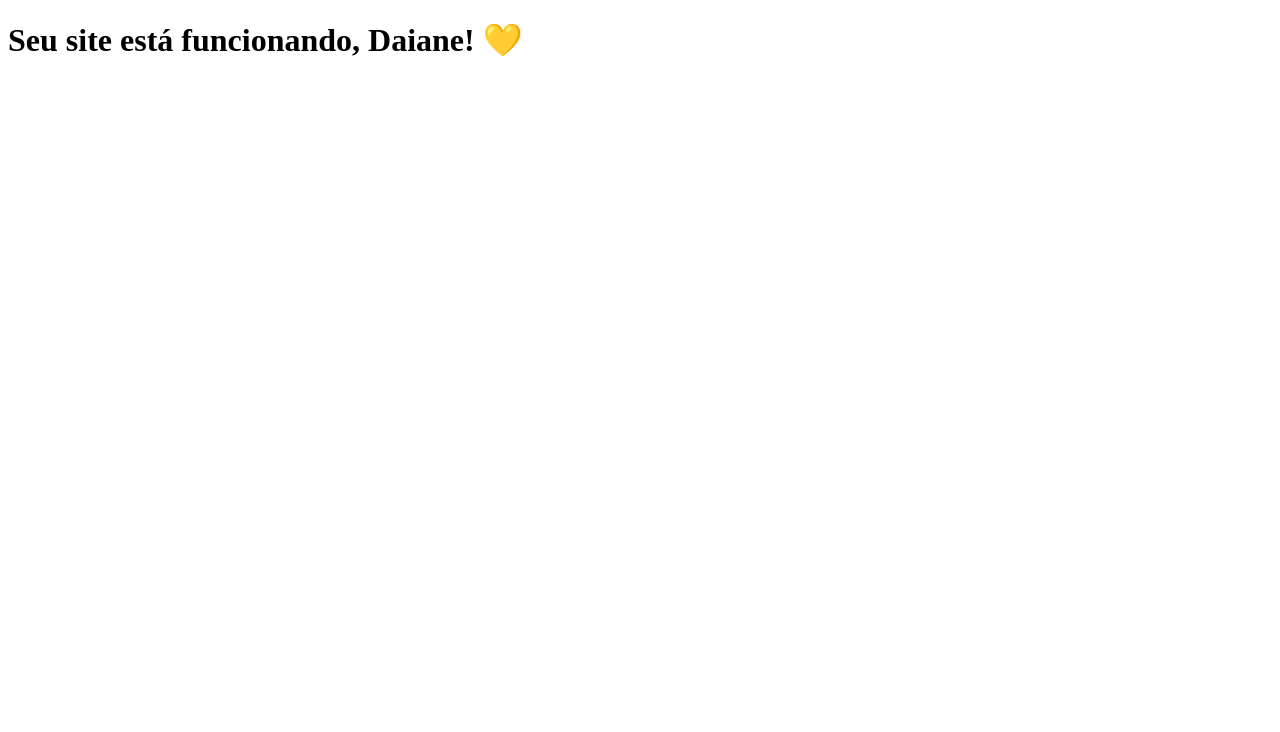
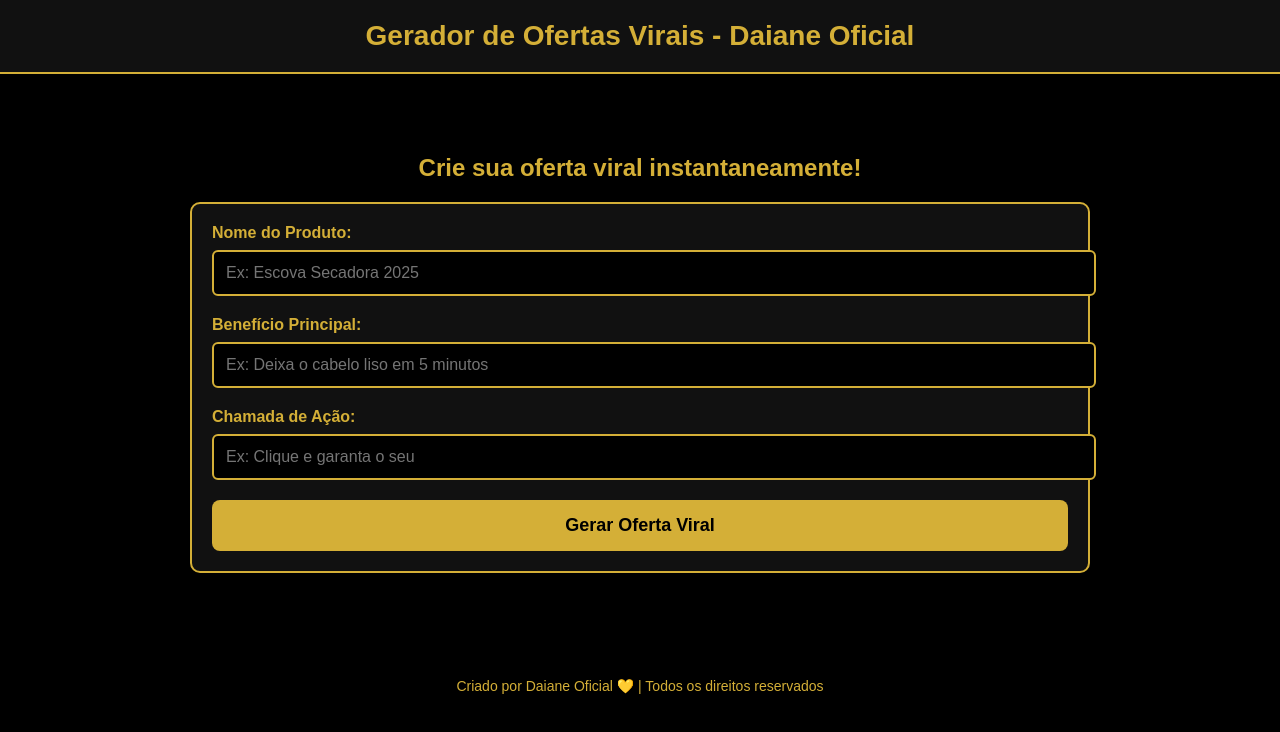
Before and after one commit to nany180/site-adaiane, a plain HTML site: page index.html in a window 1280 px wide. Drawn offline with Linux system fonts and the light colour scheme.

Commit message:
Update index.html

```diff
--- a/index.html
+++ b/index.html
@@ -1 +1,155 @@
-<!DOCTYPE html><html><body><h1>Seu site está funcionando, Daiane! 💛</h1></body></html>
+<!DOCTYPE html>
+<html lang="pt-br">
+<head>
+<meta charset="UTF-8">
+<meta name="viewport" content="width=device-width, initial-scale=1.0">
+<title>Gerador de Ofertas Virais - Daiane Oficial</title>
+
+<style>
+    body {
+        margin: 0;
+        padding: 0;
+        background-color: #000;
+        font-family: 'Arial', sans-serif;
+        color: white;
+    }
+
+    header {
+        background-color: #111;
+        padding: 20px;
+        text-align: center;
+        border-bottom: 2px solid #D4AF37;
+    }
+
+    header h1 {
+        font-size: 28px;
+        color: #D4AF37;
+        margin: 0;
+        font-weight: bold;
+    }
+
+    .container {
+        max-width: 900px;
+        margin: 40px auto;
+        padding: 20px;
+    }
+
+    h2 {
+        color: #D4AF37;
+        text-align: center;
+        margin-bottom: 20px;
+    }
+
+    .box {
+        background-color: #111;
+        border: 2px solid #D4AF37;
+        padding: 20px;
+        border-radius: 10px;
+        margin-bottom: 25px;
+    }
+
+    label {
+        font-size: 16px;
+        font-weight: bold;
+        color: #D4AF37;
+    }
+
+    input {
+        width: 100%;
+        padding: 12px;
+        margin-top: 8px;
+        margin-bottom: 20px;
+        border: 2px solid #D4AF37;
+        background-color: #000;
+        color: white;
+        border-radius: 6px;
+        font-size: 16px;
+    }
+
+    button {
+        width: 100%;
+        background-color: #D4AF37;
+        color: black;
+        padding: 15px;
+        font-size: 18px;
+        border: none;
+        border-radius: 8px;
+        cursor: pointer;
+        font-weight: bold;
+    }
+
+    button:hover {
+        background-color: #b9922f;
+    }
+
+    .resultado {
+        margin-top: 20px;
+        padding: 20px;
+        border: 2px solid #D4AF37;
+        background-color: #111;
+        border-radius: 10px;
+        display: none;
+        font-size: 18px;
+    }
+
+    footer {
+        margin-top: 40px;
+        text-align: center;
+        padding: 20px;
+        color: #D4AF37;
+        font-size: 14px;
+    }
+</style>
+
+</head>
+<body>
+
+<header>
+    <h1>Gerador de Ofertas Virais - Daiane Oficial</h1>
+</header>
+
+<div class="container">
+
+    <h2>Crie sua oferta viral instantaneamente!</h2>
+
+    <div class="box">
+        <label>Nome do Produto:</label>
+        <input type="text" id="produto" placeholder="Ex: Escova Secadora 2025">
+
+        <label>Benefício Principal:</label>
+        <input type="text" id="beneficio" placeholder="Ex: Deixa o cabelo liso em 5 minutos">
+
+        <label>Chamada de Ação:</label>
+        <input type="text" id="cta" placeholder="Ex: Clique e garanta o seu">
+
+        <button onclick="gerar()">Gerar Oferta Viral</button>
+    </div>
+
+    <div id="resultado" class="resultado"></div>
+
+</div>
+
+<footer>
+    Criado por Daiane Oficial 💛 | Todos os direitos reservados
+</footer>
+
+<script>
+function gerar() {
+    let produto = document.getElementById("produto").value;
+    let beneficio = document.getElementById("beneficio").value;
+    let cta = document.getElementById("cta").value;
+
+    let texto = `
+        🔥 <b>${produto}</b><br><br>
+        ✨ ${beneficio}<br><br>
+        💛 <b>${cta}</b>
+    `;
+
+    let box = document.getElementById("resultado");
+    box.innerHTML = texto;
+    box.style.display = "block";
+}
+</script>
+
+</body>
+</html>
```
